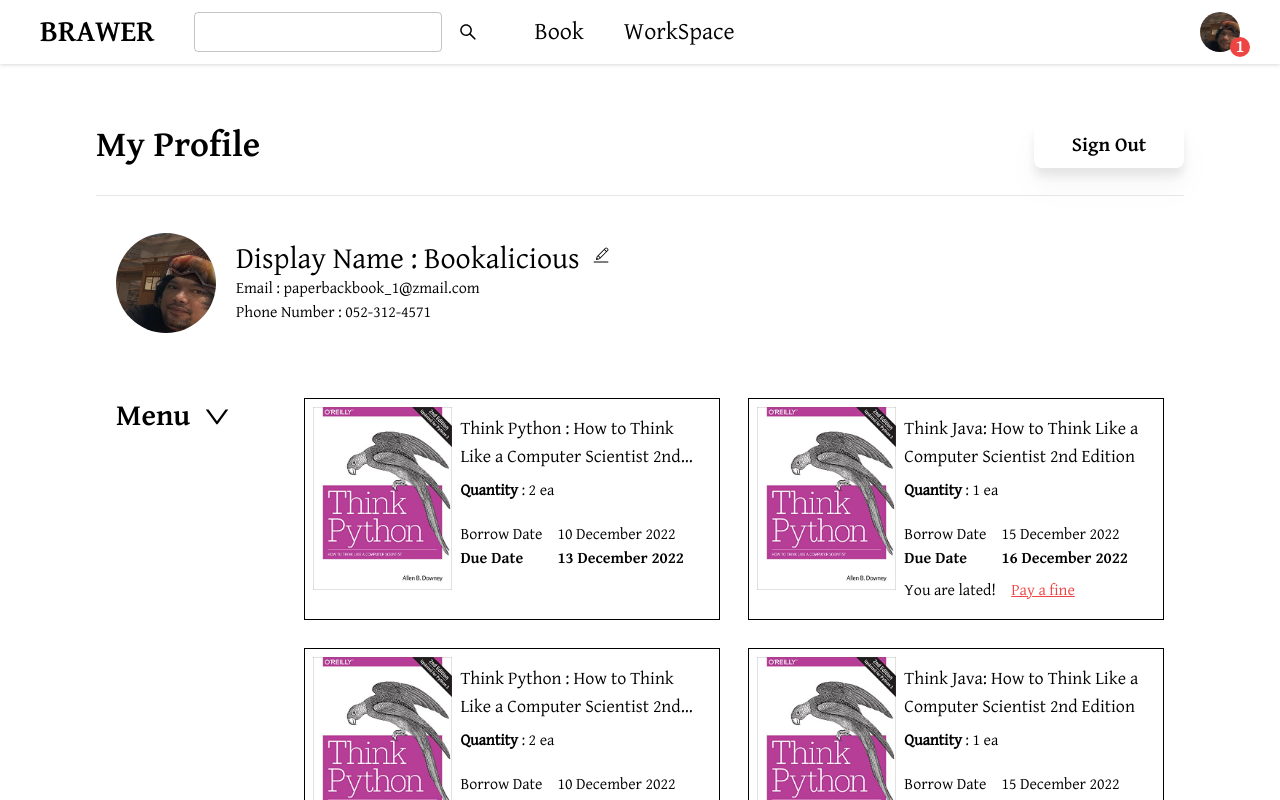
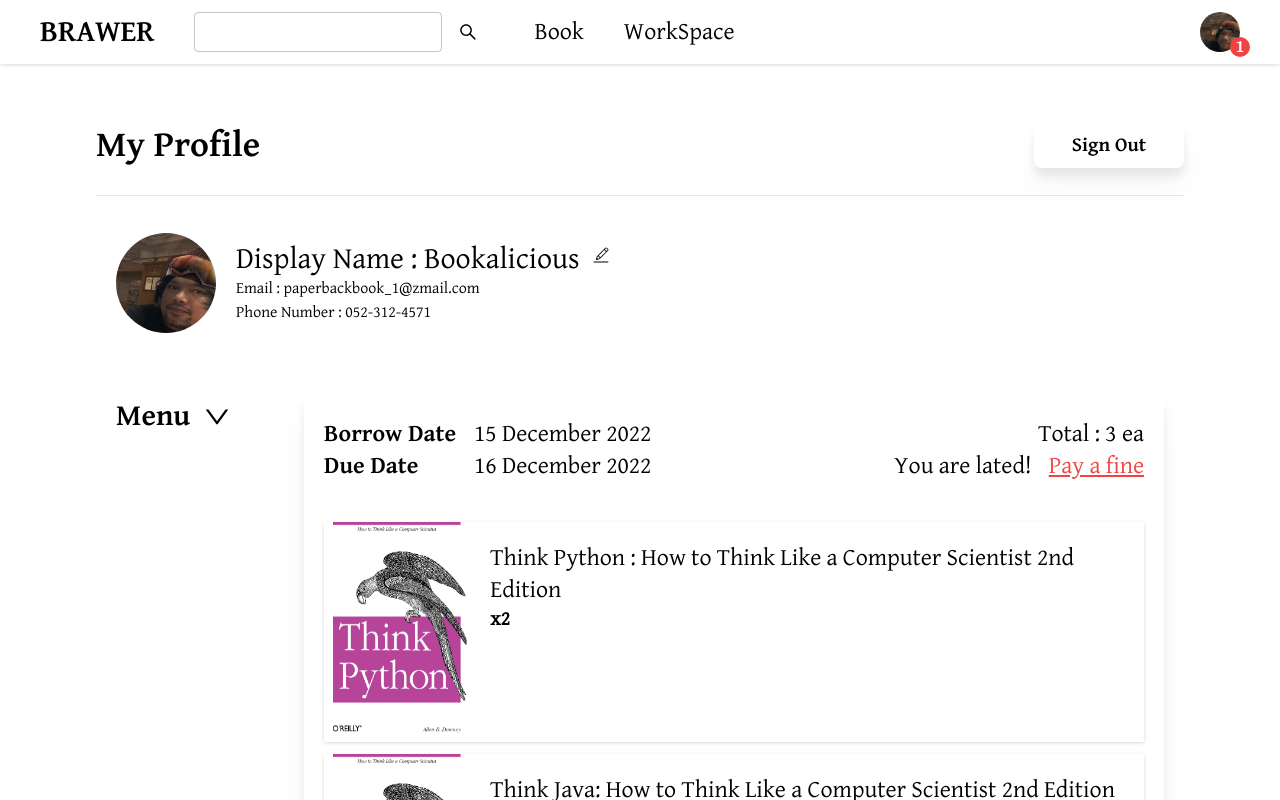
Before and after one commit to oberghub/Brawer, a React (Create React App) app: page /profile/borrow-list in a window 1280 px wide. Shown: the top 800 px of the page. Built offline with nearby package versions, Linux system fonts and the light colour scheme.

Commit message:
change little card style

```diff
--- a/src/App.jsx
+++ b/src/App.jsx
@@ -26,11 +26,11 @@ function App() {
         <Route index path='/' element={<Home />} />
         <Route path='/all-books' element={<Book />} />
         <Route path='/book-info' element={<BookInfo />} />
+        <Route path='/borrow-cart' element={<BookCart />} />
         <Route path='profile' element={<MainProfile />}>
           <Route path='borrow-list' element={<BorrowList />} />
           <Route path='favourite' element={<Favourite />} />
         </Route>
-        <Route path='borrow-cart' element={<BookCart />} />
       </Routes>
     </div>
   );
--- a/src/screen/Book.jsx
+++ b/src/screen/Book.jsx
@@ -74,11 +74,11 @@ export const Book = () => {
                                 {BookData[0].map((book, index) =>
                                 <div key={index} className="w-full
                                     h-auto
-                                    border-[1px]
-                                    border-black drop-shadow-lg
+                                    bg-white
+                                    drop-shadow-xl
                                     p-5">
                                     {/* Book Image */}
-                                    <img src={require('../local_image/book_ex.jpg')} className="w-full h-auto cursor-pointer" alt='book'
+                                    <img src={require('../local_image/think_python.png')} className="w-full h-auto cursor-pointer" alt='book'
                                     onClick={() => {navigate("/book-info", {state : {item : book}} )}} />
                                     {/* Book Title */}
                                     <div className="w-full
--- a/src/screen/BookInfo.jsx
+++ b/src/screen/BookInfo.jsx
@@ -30,14 +30,15 @@ export const BookInfo = () => {
                             <div className="w-[365px]
                                             h-[535px]
                                             border-[1px] border-black absolute right-0 hidden xl:flex"></div>
-                            <img src={require('../local_image/think_java_covr_large.png')} className="w-[295px] xl:w-[365px]
+                            <img src={require('../local_image/think_python.png')} className="w-[295px] xl:w-[365px]
                                                                                         h-[435px] xl:h-[535px]
+                                                                                        xl:border-[1px] border-black
                                                                                         absolute bottom-0" alt='book' />
                         </div>
                     </div>
                     {/* Book Container < sm */}
                     <div className="w-full flex justify-center mt-[2em] sm:hidden">
-                        <img src={require('../local_image/book_ex.jpg')} className="w-[80%] h-auto" alt='book' />
+                        <img src={require('../local_image/think_python.png')} className="w-[80%] h-auto" alt='book' />
                     </div>
                     {/* Text Container */}
                     <div className="w-[80%] sm:w-[60%]
--- a/src/screen/Profile/BorrowList.jsx
+++ b/src/screen/Profile/BorrowList.jsx
@@ -3,79 +3,96 @@ import React, { useState } from "react";
 export const BorrowList = () => {
     const [borrowList, setBorrowList] = useState([
         {
+            b_date: '15 December 2022',
+            d_date: '16 December 2022',
+            late: true,
+            books : [
+                {
                     title: 'Think Python : How to Think Like a Computer Scientist 2nd Edition',
                     desc: 'Think Python is an introduction to Python programming for beginners. It starts with basic concepts of programming; it is carefully designed to define all terms when they are first used and to develop each new concept in a logical progression. Larger pieces, like recursion and object-oriented programming, are divided into a sequence of smaller steps and introduced over the course of several chapters.',
                     img: '../../local_image/book_ex.jpg',
                     quantity: 2,
-            b_date: '10 December 2022',
-            d_date: '13 December 2022',
-            late: false
                 },
                 {
                     title: 'Think Java: How to Think Like a Computer Scientist 2nd Edition',
                     desc: 'Think Java is a hands-on introduction to computer science and programming used by many universities and high schools around the world. Its conciseness, emphasis on vocabulary, and informal tone make it particularly appealing for readers with little or no experience. The book starts with the most basic programming concepts and gradually works its way to advanced object-oriented techniques. In this fully updated and expanded edition, authors Allen Downey and Chris Mayfield introduce programming as a means for solving interesting problems. Each chapter presents material for one week of a college course and includes exercises to help you practice what you have learned. Along the way, you’ll see nearly every topic required for the AP Computer Science A exam and Java SE Programmer I certification.',
                     img: '../../local_image/book_ex.jpg',
                     quantity: 1,
+                },
+            ]
+        },
+        {
             b_date: '15 December 2022',
-            d_date: '16 December 2022',
-            late: true
-        },
+            d_date: '19 December 2022',
+            late: false,
+            books : [
                 {
                     title: 'Think Python : How to Think Like a Computer Scientist 2nd Edition',
                     desc: 'Think Python is an introduction to Python programming for beginners. It starts with basic concepts of programming; it is carefully designed to define all terms when they are first used and to develop each new concept in a logical progression. Larger pieces, like recursion and object-oriented programming, are divided into a sequence of smaller steps and introduced over the course of several chapters.',
                     img: '../../local_image/book_ex.jpg',
                     quantity: 2,
-            b_date: '10 December 2022',
-            d_date: '13 December 2022',
-            late: false
                 },
-        {
-            title: 'Think Java: How to Think Like a Computer Scientist 2nd Edition',
-            desc: 'Think Java is a hands-on introduction to computer science and programming used by many universities and high schools around the world. Its conciseness, emphasis on vocabulary, and informal tone make it particularly appealing for readers with little or no experience. The book starts with the most basic programming concepts and gradually works its way to advanced object-oriented techniques. In this fully updated and expanded edition, authors Allen Downey and Chris Mayfield introduce programming as a means for solving interesting problems. Each chapter presents material for one week of a college course and includes exercises to help you practice what you have learned. Along the way, you’ll see nearly every topic required for the AP Computer Science A exam and Java SE Programmer I certification.',
-            img: '../../local_image/book_ex.jpg',
-            quantity: 1,
-            b_date: '15 December 2022',
-            d_date: '16 December 2022',
-            late: true
-        },
+            ]
+        }
     ])
     return (
-        <div className="grid
-        grid-cols-1 lg:grid-cols-2
-        gap-7">
+        <div className="w-full">
             {borrowList.map((item, index) =>
                 <>
                     {/* Book card */}
-                    <div className="w-full p-2 flex border-[1px] border-black relative" key={index}>
-                        <div className="w-[50%] xl:w-[35%]">
-                            <img src={require('../../local_image/book_ex.jpg')} className=" xl:w-full cursor-pointer" alt='book' />
+                    <div className="w-full bg-white drop-shadow-xl rounded p-5 relative mb-10" key={index}>
+                        {/* Card Header */}
+                        <div className="w-full text-2xl">
+                            {/* Borrow Date */}
+                            <div className="w-full flex relative">
+                                <div className="flex">
+                                    <div className="w-[150px] Gentium-B-font">
+                                        <p>Borrow Date</p>
                                     </div>
-                        <div className="w-full xl:w-[65%] p-2">
-                            <p className="text-lg line-clamp-2">{item.title}</p>
-                            <div className="flex">
-                                <p className="mt-2"> <b>Quantity</b> : {item.quantity} ea</p>
-                            </div>
-                            {/* Borrow Date */}
-                            <div className="mt-5">
-                                <div className="w-full sm:flex">
-                                    <div className="sm:w-[40%]">
-                                        <p className="">Borrow Date</p>
-                                    </div>
-                                    <p className="">{item.b_date}</p>
-                                </div>
-                                <div className="w-full sm:flex">
-                                    <div className="sm:w-[40%]">
-                                        <p className="Gentium-B-font">Due Date</p>
-                                    </div>
-                                    <p className="Gentium-B-font">{item.d_date}</p>
+                                    <div className="">
+                                        <p>{item.b_date}</p>
                                     </div>
                                 </div>
+                                <div className="hidden lg:block lg:absolute right-0">
+                                    <p>Total : {item.books.map(item => item.quantity).reduce((a, b) => a+b)} ea</p>
+                                </div>
+                            </div>
+                            <div className="w-full lg:flex relative mb-10">
+                                <div className="flex">
+                                    <div className="w-[150px] Gentium-B-font">
+                                        <p>Due Date</p>
+                                    </div>
+                                    <div className="">
+                                        <p>{item.d_date}</p>
+                                    </div>
+                                </div>
+                                <div className="lg:hidden">
+                                    <p>Total : {item.books.map(item => item.quantity).reduce((a, b) => a+b)} ea</p>
+                                </div>
                             {item.late ?
-                                <p className="mt-2">You are lated! <u className="text-red-500 cursor-pointer ml-3">Pay a fine</u></p>
+                            <>
+                            <div className="lg:absolute right-0">
+                                <p>You are lated! <u className="text-red-500 cursor-pointer ml-3">Pay a fine</u></p>
+                            </div>
+                            </>
                             :
                             null
                             }
                             </div>
+                        </div>
+                        {item.books.map((books, index) =>
+                            <>
+                            <div className="w-full sm:h-auto bg-white drop-shadow min-[450px]:flex mt-3 p-0">
+                                <div className="w-auto">
+                                    <img src={require('../../local_image/think_python.png')} className="min-[450px]:w-[180px] min-[450px]:h-[220px] cursor-pointer" alt='book' />
+                                </div>
+                                <div className="min-[450px]:w-full p-5">
+                                    <p className="text-xl min-[450px]:text-2xl line-clamp-2">{books.title}</p>
+                                    <b className="text-lg min-[450px]:text-xl">x{books.quantity}</b>
+                                </div>
+                            </div>
+                            </>
+                        )}
                     </div>
                 </>
             )}
--- a/src/screen/Profile/Favourite.jsx
+++ b/src/screen/Profile/Favourite.jsx
@@ -38,11 +38,11 @@ export const Favourite = () => {
                         {BookData[0].map((book, index) =>
                             <div key={index} className="w-full
                                     h-auto
-                                    border-[1px]
-                                    border-black drop-shadow-lg
+                                    bg-white
+                                    drop-shadow-xl
                                     p-5 md:p-2 lg:p-5">
                                 {/* Book Image */}
-                                <img src={require('../../local_image/book_ex.jpg')} className="w-full h-auto cursor-pointer" alt='book'
+                                <img src={require('../../local_image/think_python.png')} className="w-full h-auto cursor-pointer" alt='book'
                                     onClick={() => { navigate("/book-info", { state: { item: book } }) }} />
                                 {/* Book Title */}
                                 <div className="w-full
--- a/src/screen/cart/BookCart.jsx
+++ b/src/screen/cart/BookCart.jsx
@@ -1,6 +1,10 @@
 import React, { useState } from "react";
 
+import { BsCheckCircleFill } from 'react-icons/bs'
+
 export const BookCart = () => {
+    const [isActiveModal, setIsActiveModal] = useState(false)
+    let [countDown, setCountDown] = useState(3)
     const BookData = useState([
         {
             title: 'Think Python : How to Think Like a Computer Scientist 2nd Edition',
@@ -28,16 +32,37 @@ export const BookCart = () => {
             img: '../local_image/book_ex.jpg'
         }
     ])
+    const openModal = () => {
+        setIsActiveModal(true)
+        // setTimeout(() => {
+        //     setIsActiveModal(false)
+        //     setCountDown(countDown--)
+        //     console.log(countDown)
+        // }, 3000);
+    }
     return (
         <>
+            {isActiveModal ?
+                <>
+                    <div className="fixed inset-0 bg-black bg-opacity-25 backdrop-blur-sm flex items-center justify-center z-50" onClick={() => {setIsActiveModal(false)}}>
+                        <div className="bg-white p-2 rounded w-72 h-72 flex items-center justify-center">
+                            <div className="text-center">
+                                <BsCheckCircleFill size={100} color={'green'} className="m-auto" />
+                                <p className="text-4xl Gentium-B-font">Success</p>
+                                <p className="m-auto">Click to back to main menu</p>
+                            </div>
+                        </div>
+                    </div>
+                </>
+                : null}
             <div className="w-full h-screen m-auto flex relative">
-                <div className="md:w-[70%] p-10 m-auto md:border-r-[1px] md:border-black">
+                <div className="md:w-[70%] p-10 m-auto md:border-r-[1px] md:border-gray-200">
                     <p className="text-4xl Gentium-B-font"><b>My Cart</b></p>
                     <div className="mt-5 w-full grid grid-cols-1 min-[440px]:grid-cols-2 gap-3 md:block">
                         {BookData[0].map((item, index) =>
                             <>
-                                <div className="border-[1px] border-black md:flex mt-5" key={index}>
-                                    <img src={require('../../local_image/book_ex.jpg')} className="w-full md:w-[180px] md:h-[220px]" alt="profile-pic" />
+                                <div className="bg-white drop-shadow-xl md:flex mt-5" key={index}>
+                                    <img src={require('../../local_image/think_python.png')} className="w-full md:w-[180px] md:h-[220px]" alt="profile-pic" />
                                     <div className="w-full md:w-[70%] p-5 md:m-0 m-auto">
                                         <p className="text-xl line-clamp-4 lg:text-2xl">{item.title}</p>
                                         <p className="text-xl mt-5">x1</p>
@@ -47,7 +72,7 @@ export const BookCart = () => {
                         )}
                     </div>
                 </div>
-                <div className="w-full md:w-[500px] p-10 bg-white fixed md:static left-0 bottom-0 z-50">
+                <div className="w-full md:w-[500px] p-10 bg-white fixed md:static left-0 bottom-0 z-30">
                     <p className="Gentium-B-font text-4xl">Cart Totals</p>
                     <div className="mt-5">
                         <div className="relative flex">
@@ -67,7 +92,8 @@ export const BookCart = () => {
                             <p className="absolute right-0">x4</p>
                         </div>
                     </div>
-                    <div className="w-[100%] h-[50px] flex items-center justify-center bg-black mt-5">
+                    <div className="w-[100%] h-[50px] flex items-center justify-center bg-black mt-5 cursor-pointer"
+                        onClick={() => { openModal() }}>
                         <p className="text-white text-xl">Borrow</p>
                     </div>
                 </div>
```
Also changed, not shown: src/component/MyNavbar.jsx (+8 -5 lines), src/component/SuccessModal.jsx (added, +34 -0 lines), src/local_image/think_python.png (added). Lines whose indentation alone changed are shown as unchanged.
